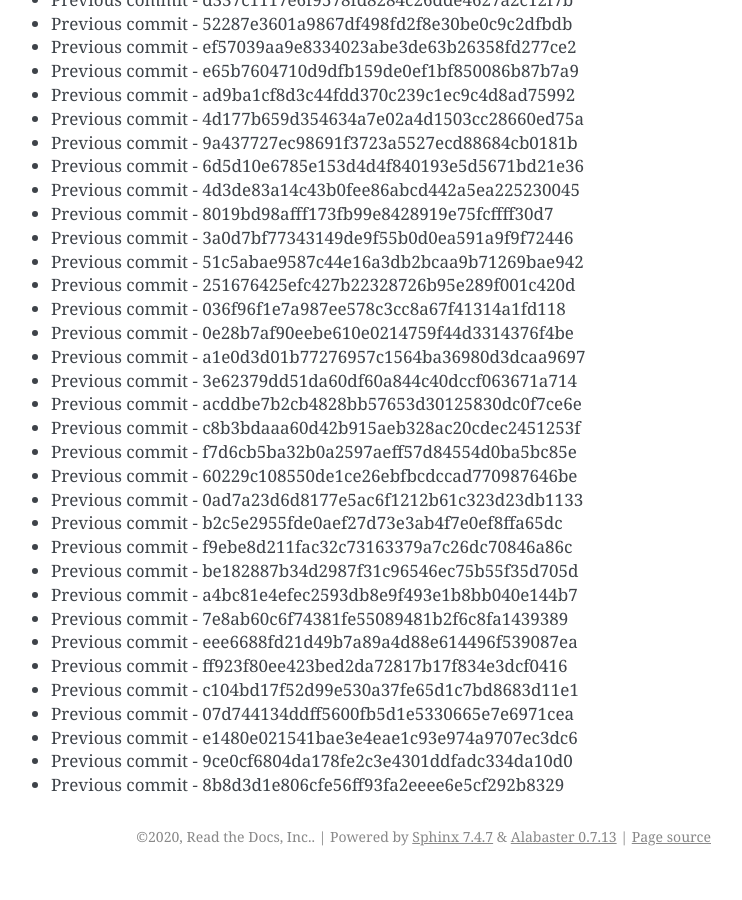
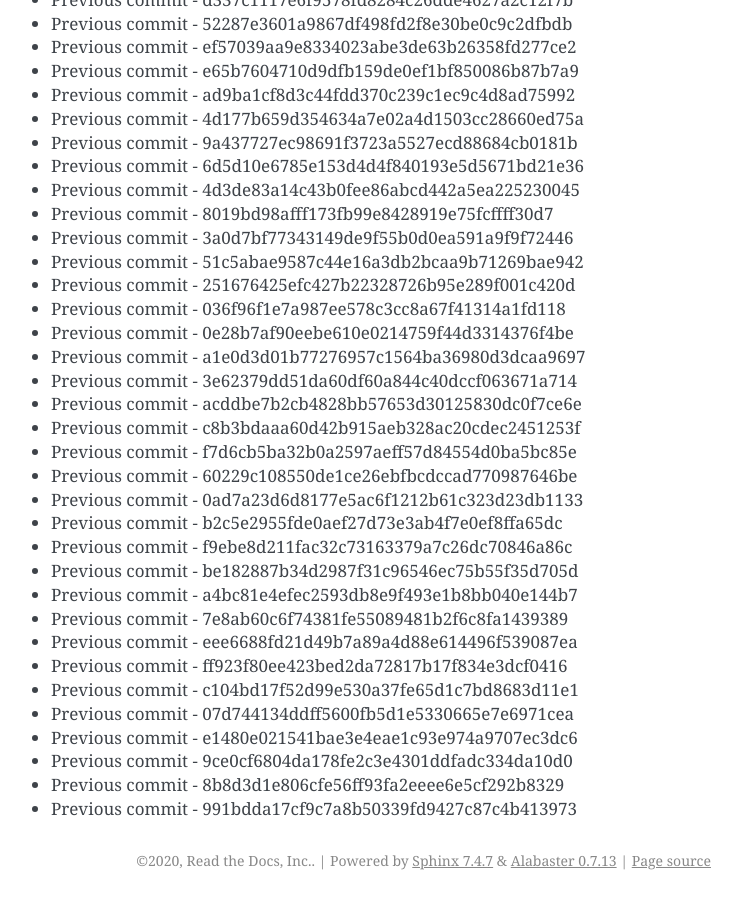
Before and after one commit to readthedocs/rtd-git-stresstest, a Sphinx documentation site: the page built from docs/updates.rst, in a window 1280 px wide and 900 px high, scrolled down 46655 px. Shown: the whole window, without its empty margins (399-1141 px from the left). Built offline with Sphinx 7.4.7, drawn with Linux system fonts in a browser that asks for light colours; before the commit the page ends 47531 px from its top, so only the background shows below that.

Commit message:
Generating commit from previous: 991bdda17cf9c7a8b50339fd9427c87c4b413973

```diff
--- a/docs/updates.rst
+++ b/docs/updates.rst
@@ -1992,3 +1992,4 @@ It can be tested for any performance characteristics.
 * Previous commit - e1480e021541bae3e4eae1c93e974a9707ec3dc6
 * Previous commit - 9ce0cf6804da178fe2c3e4301ddfadc334da10d0
 * Previous commit - 8b8d3d1e806cfe56ff93fa2eeee6e5cf292b8329
+* Previous commit - 991bdda17cf9c7a8b50339fd9427c87c4b413973
```
